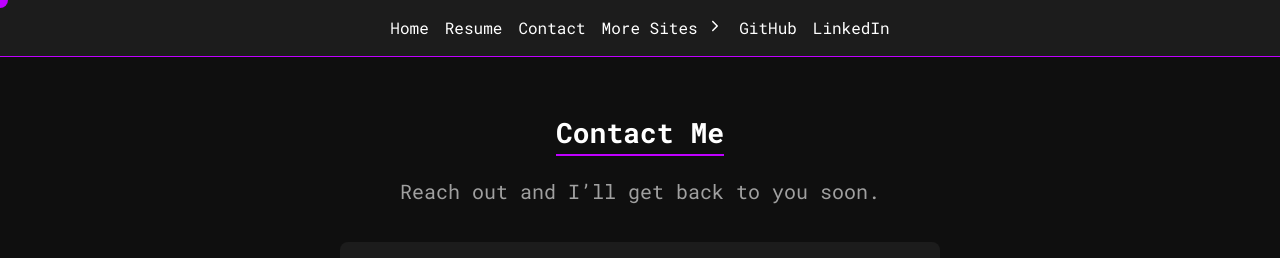
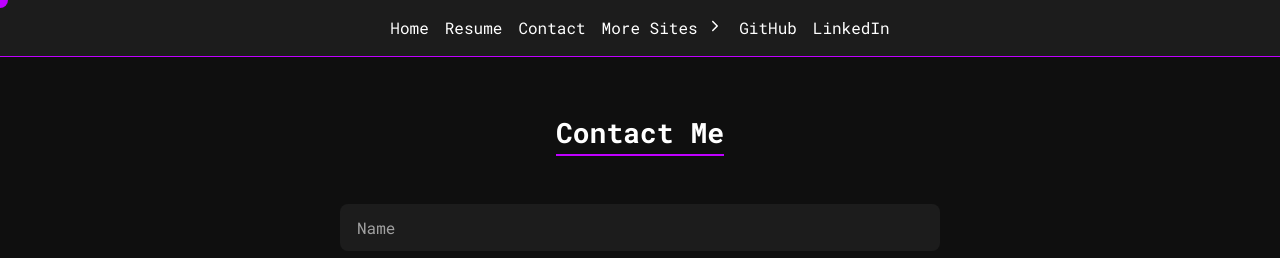
Before and after one commit to nick-p-34/nick-p-34.github.io, a React (Create React App) app: page /contact in a window 1280 px wide. Shown: the top 258 px of the page. Built offline with nearby package versions, Linux system fonts and the light colour scheme; no server answers; the HTML template or start-up script is replaced by a standard one.

Commit message:
Remove tagline

```diff
--- a/src/pages/Contact.jsx
+++ b/src/pages/Contact.jsx
@@ -122,7 +122,6 @@ export default function Contact() {
   return (
     <section className="contact">
       <h2 className="section-title">Contact Me</h2>
-      <p className="subtitle">Reach out and I’ll get back to you soon.</p>
 
       {submissionStatus && (
         <p className={`submit-text ${submissionStatus.type === 'error' ? 'error-text' : 'success-text'}`}>
```
